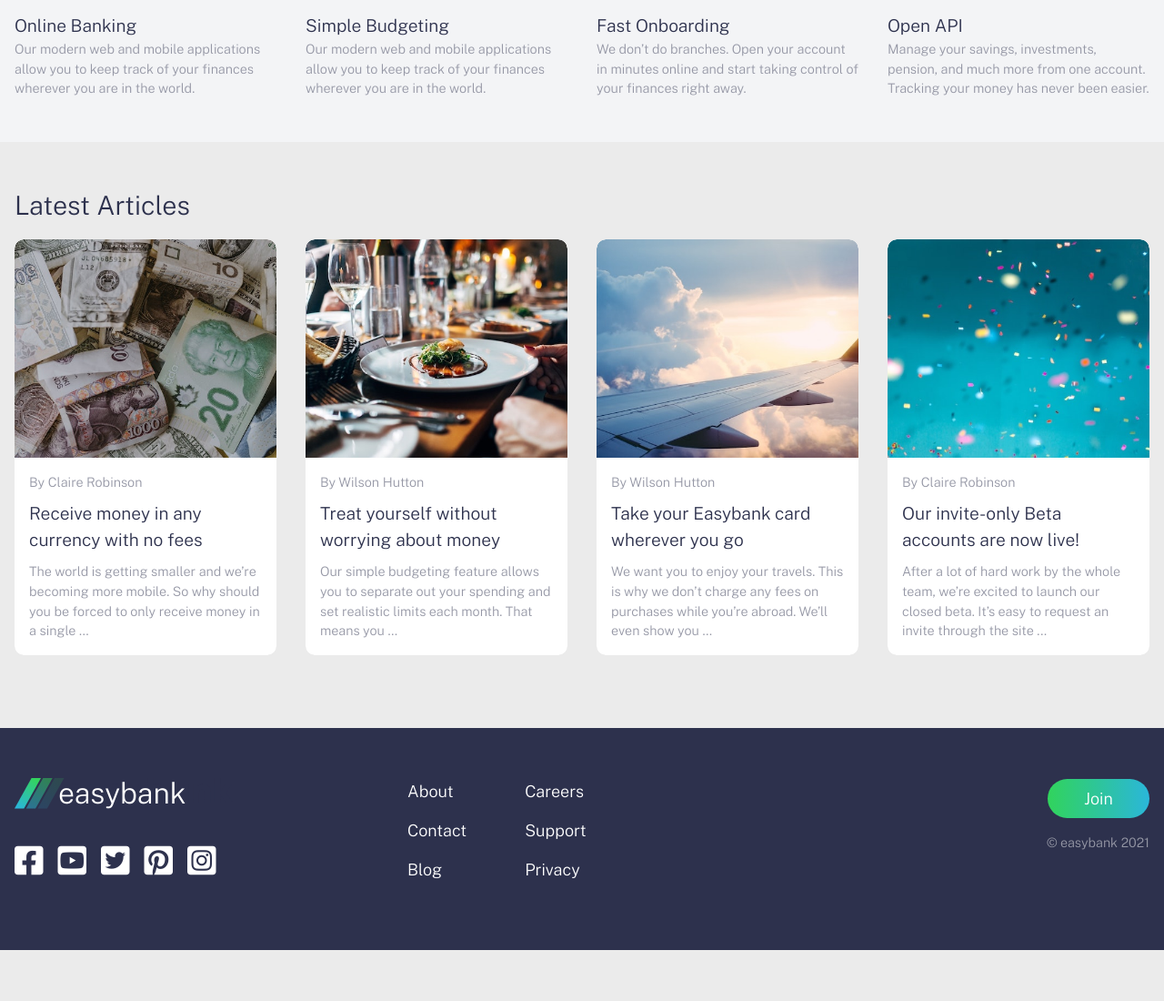
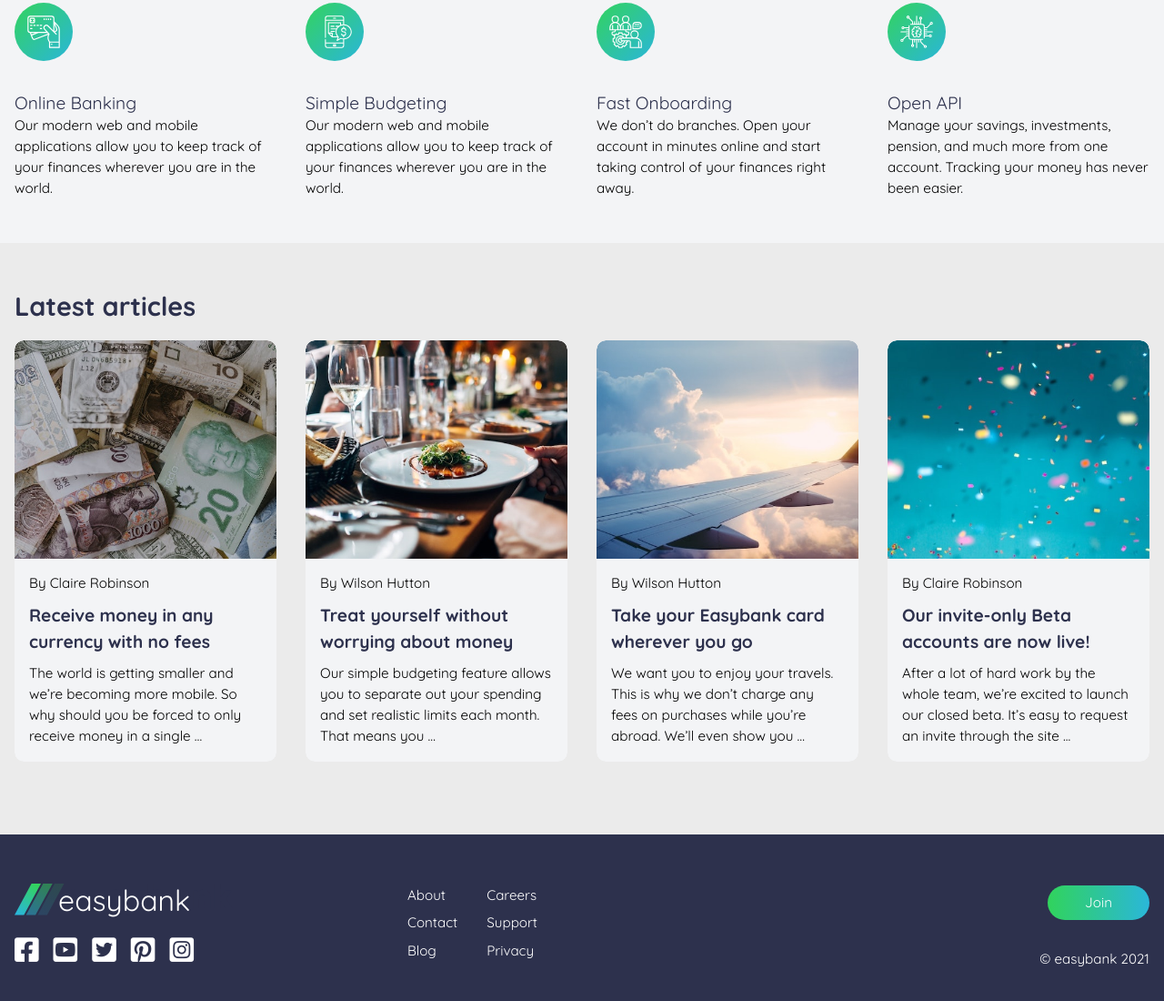
Before and after one commit to yousoumar/easybank, a website built with webpack: page src/index.html in a window 1280 px wide. Shown: the part 1034-2134 px from the top of the page at 91% size. Before the commit the page ends 2078 px from the top, so only its background shows below. Built offline with nearby package versions, Linux system fonts and the light colour scheme.

Commit message:
makes optimizations

```diff
--- a/src/index.html
+++ b/src/index.html
@@ -109,7 +109,7 @@
         <div id="blog">
             <div class="container">
                 <h2 class="title title-two">
-                    Latest Articles
+                    Latest articles
                 </h2>
                 <div class="cards">
                     <div class="card">
--- a/src/sass/app.scss
+++ b/src/sass/app.scss
@@ -1,4 +1,4 @@
-@import url('https://fonts.googleapis.com/css2?family=Public+Sans:wght@300;400;700&display=swap');
+@import url('https://fonts.googleapis.com/css2?family=Quicksand:wght@300;400;700&display=swap');
 @import './utility/reset';
 @import './utility/colors';
 @import './utility/class';
@@ -10,11 +10,12 @@ body{
     min-height: 100vh;
     display: grid;
     grid-template-rows: auto 1fr auto;
-    font-family: 'Public Sans', sans-serif;
+    font-family: 'Quicksand', sans-serif;
     overflow-x: hidden;
-    color: $grayish-blue;
+    color: $dark;
     line-height: 1.5;
-    font-weight: 300;
+    font-weight: 400;
+    font-size: 1.125rem;
     a:hover{
         transition: color .3s ease;
         color: $lime-green;
@@ -24,7 +25,7 @@ body{
 
 @media screen and (min-width : 900px){
     body{
-        font-size: 1.125rem;
+        font-size: 1.2rem;
     }
 }
 /* -------------------- header ----------------------------- */
@@ -77,8 +78,7 @@ body{
             background-image:url('../images/bg-intro-desktop.svg');
             transform: translateY(-20%);
             overflow: hidden;
-            margin: 0;
-            width: 70%;
+            width: 65%;
 
 
         }
@@ -88,7 +88,7 @@ body{
 
         }
         .text{
-            width: 30%;
+            width: 34%;
             text-align: left;
             margin: 6rem 0;
 
@@ -128,13 +128,24 @@ body{
         margin-bottom: 1.5rem 0;
     }
     .content{
-        font-size: .9rem;
+        font-size: .95rem;
     }
 }
 
-@media screen and (min-width : 900px){
+@media screen and (min-width : 600px){
+    #about{
+        .cards{
+            display: grid;
+            grid-template-columns: repeat(2, 1fr);
+            gap: 2rem;
+        }
+    }
+}
+
+@media screen and (min-width : 1024px){
     #about{
         margin:  0;
+        padding-top: 10%;
         text-align:left;
 
 
@@ -155,7 +166,7 @@ body{
 #blog{
     margin: 3rem 0;
     .card{
-        background-color: $white;
+        background-color: $light-grayish-blue;
         margin-bottom: 2rem;
         border-radius: 10px;
         -webkit-mask-image: -webkit-radial-gradient(white, black);
@@ -182,18 +193,18 @@ body{
         margin: .6rem 0;
     }
     .author{
-        font-size: .9rem;
+        font-size: .95rem;
     }
     p{
-        font-size: .9rem;
+        font-size: .95rem;
     }
 }
 
-@media screen and (min-width : 900px){
+@media screen and (min-width : 600px){
     #blog{
         .cards{
             display: grid;
-            grid-template-columns: repeat(4, 1fr);
+            grid-template-columns: repeat(2, 1fr);
             gap: 2rem;
         }
 
@@ -205,6 +216,18 @@ body{
 
 }
 
+
+@media screen and (min-width : 1024px){
+    #blog{
+        .cards{
+
+            grid-template-columns: repeat(4, 1fr);
+
+        }
+    }
+
+}
+
 /* -------------------- footer ----------------------------- */
 
 @import './components/footer';
--- a/src/sass/components/_footer.scss
+++ b/src/sass/components/_footer.scss
@@ -1,7 +1,9 @@
 footer{
 
     background-color: $dark-blue;
+    color: $white;
     padding: 3rem 0;
+    font-size: .95rem;
 
     .brand{
         display: flex;
@@ -23,10 +25,9 @@ footer{
         justify-content: center;
         align-items: center;
         margin: 1rem 0;
-        padding: 1rem 0;
 
         i{
-            margin: 0 1rem;
+            margin: 0 .5rem;
             display: block;
             color: $white;
             &:hover{
@@ -38,21 +39,25 @@ footer{
 
     }
     nav{
-        color: $white;
+
+        display: flex;
+        flex-direction: column;
+        align-items: center;
 
         a{
             display: block;
             text-align: center;
-            margin: .5rem 0;
+            padding: 1rem 1rem;
+
         }
     }
     .call-to-action{
-        margin: 2rem auto;
+        margin: 1rem auto 1.5rem auto;
     }
 
     .copyright{
         text-align: center;
-        font-size: .9rem;
+
     }
 }
 
@@ -63,11 +68,11 @@ footer{
             display: grid;
             grid-template-columns: repeat(3, 1fr);
             align-items: flex-start;
-
         }
 
         .brand{
             justify-content: flex-start;
+
             img{
 
                 transform: translateX(0);
@@ -97,14 +102,17 @@ footer{
             padding-top: .5rem;
             display: flex;
             flex-direction: row;
+
             a{
-                margin: 0 3rem 1rem 1rem;
+
                 text-align: left;
+                padding: 0  1rem .5rem 1rem;
 
             }
         }
         .call-to-action{
-            margin: .5rem 0 1rem auto;
+
+            margin: .5rem 0 2rem auto;
 
         }
 
--- a/src/sass/components/_header.scss
+++ b/src/sass/components/_header.scss
@@ -58,7 +58,7 @@ header{
         }
         a:first-child{
             padding-top: 1.5rem;
-            border-top: 1px solid $grayish-blue;
+            border-top: 1px solid $dark;
         }
 
     }
--- a/src/sass/utility/_class.scss
+++ b/src/sass/utility/_class.scss
@@ -13,7 +13,7 @@
 }
 
 .container{
-    max-width: 1300px;
+    max-width: 1440px;
     margin: 0 auto;
     padding : 0 1rem;
 }
--- a/src/sass/utility/_colors.scss
+++ b/src/sass/utility/_colors.scss
@@ -3,10 +3,8 @@
 $dark-blue: hsl(233, 26%, 24%);
 $lime-green: hsl(136, 65%, 51%);
 $bright-cyan: hsl(192, 70%, 51%);
+$dark : black;
 
-// neutral
-
-$grayish-blue: hsl(233, 8%, 62%);
 $light-grayish-blue : hsl(220, 16%, 96%);
 $very-light-gray: hsl(0, 0%, 92%);
 $white: hsl(0, 0%, 100%);
--- a/src/sass/utility/_reset.scss
+++ b/src/sass/utility/_reset.scss
@@ -8,11 +8,7 @@ img{
     height: 100%;
     object-fit: cover;
 }
-h1, h2, h3{
-    font: inherit;
-    line-height: inherit;
 
-}
 button{
     outline: none;
     border: none;
```
